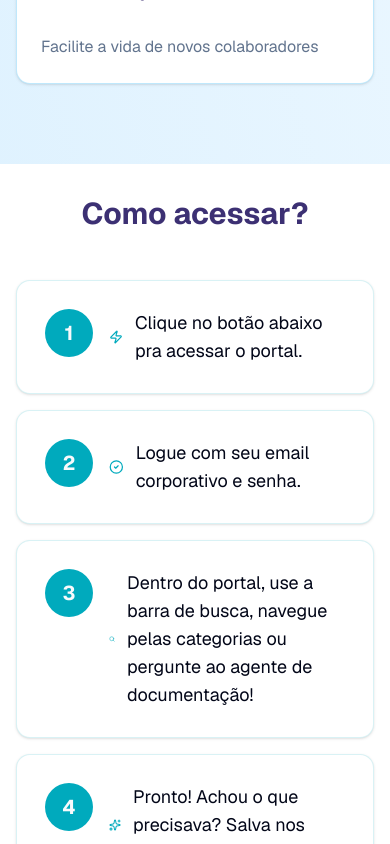
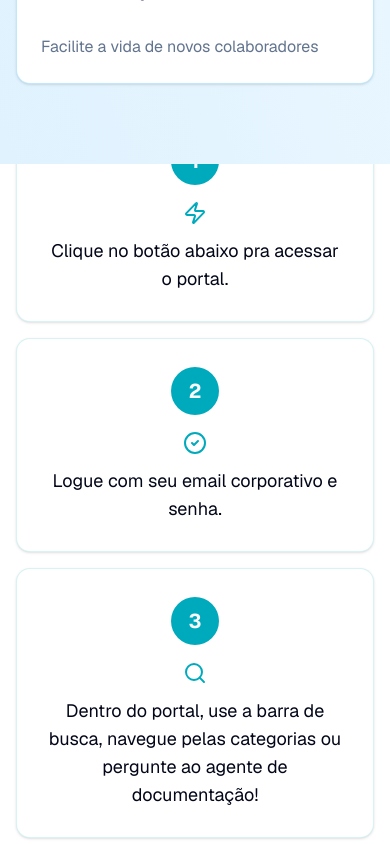
Before and after one commit to SuporteRfk/landingpage-rfk-docs, a Next.js app: page / in a window 390 px wide. Shown: the part 2760-3604 px from the top of the page. Built offline with nearby package versions, Linux system fonts and the light colour scheme.

Commit message:
style(how-to-use): adjusted responsiveness

```diff
--- a/src/components/how-to-use.tsx
+++ b/src/components/how-to-use.tsx
@@ -44,11 +44,11 @@ export const HowToUseSection = () => {
                             className="p-7 border-primary/15 hover:-translate-y-2 hover:shadow-md hover:shadow-primary/20 transition-all duration-300 animate-fade-in"
                             style={{ animationDelay: `${index * 100}ms` }}
                         >
-                            <div className="flex gap-4">
+                            <div className="flex flex-col items-center md:flex-row gap-4">
                                 <p className="w-12 h-12 rounded-full bg-primary text-primary-foreground flex items-center justify-center text-xl font-bold">{step.step}</p>
-                                <div className="flex-1 flex items-center gap-3">
-                                    <step.icon className="w-6 h-6 text-primary" />
-                                    <p className="text-lg text-foreground">
+                                <div className="flex-1 flex flex-col sm:flex-row items-center gap-3 ">
+                                    <step.icon className="w-6 h-6 text-primary flex-shrink-0" />
+                                    <p className="text-lg text-foreground text-center md:text-start">
                                         {step.text}
                                     </p>
                                 </div>
--- a/src/style/global.css
+++ b/src/style/global.css
@@ -37,6 +37,7 @@
 }
 
 @theme inline {
+  --breakpoint-xs: 440px;
   --color-primary: var(--primary);
   --color-secondary: var(--secondary);
   --font-sans: var(--font-geist-sans);
```
